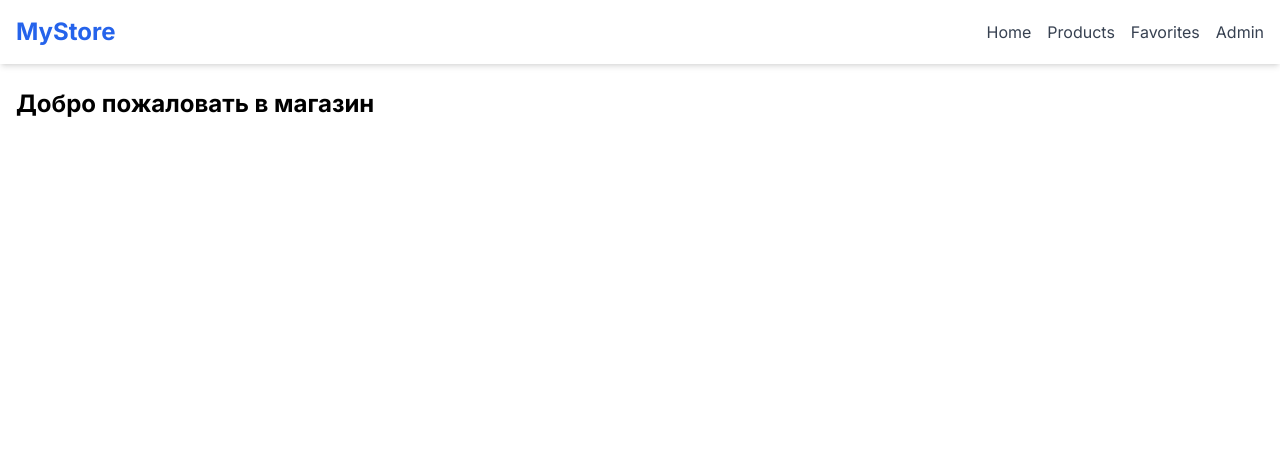
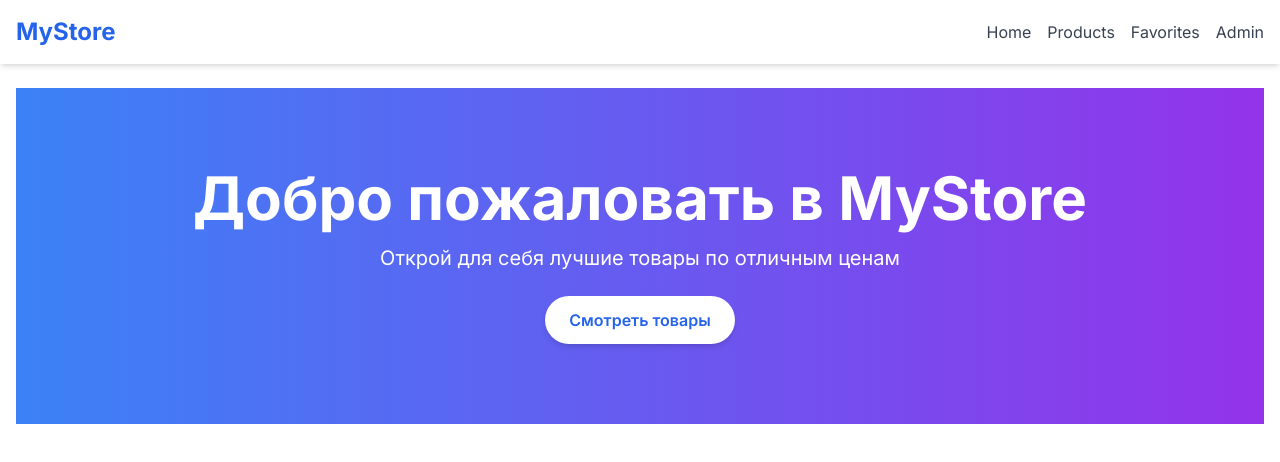
Before and after one commit to Dilmurat777/my-store-nextjs, a Next.js app: page / in a window 1280 px wide. Shown: the top 462 px of the page. Built offline with nearby package versions, Linux system fonts and the light colour scheme.

Commit message:
feat: add hero section with welcome message

```diff
--- /dev/null
+++ b/app/components/hero/Hero.tsx
@@ -0,0 +1,13 @@
+'use client';
+
+export default function Hero() {
+  return (
+    <section className="bg-gradient-to-r from-blue-500 to-purple-600 text-white py-20 px-4 text-center">
+      <h1 className="text-4xl md:text-6xl font-bold mb-4">Добро пожаловать в MyStore</h1>
+      <p className="text-lg md:text-xl mb-6">Открой для себя лучшие товары по отличным ценам</p>
+      <button className="bg-white text-blue-600 font-semibold px-6 py-3 rounded-full shadow-md hover:bg-gray-100 transition">
+        Смотреть товары
+      </button>
+    </section>
+  );
+}
--- a/app/page.tsx
+++ b/app/page.tsx
@@ -1,7 +1,7 @@
-import Layout from "./components/layout/Layout"
+import Hero from "./components/hero/Hero"
 
 export default function Home({ children }: { children: React.ReactNode }) {
   return (
-   <h1 className="text-2xl font-bold">Добро пожаловать в магазин</h1>
+   <Hero />
   )
 }
```
